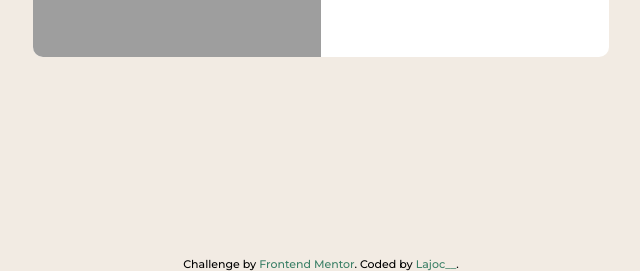
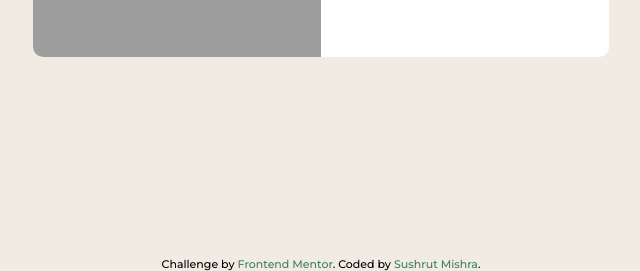
Before and after one commit to sushrutmishra27/Product-preview-card-component, a plain HTML site: page index.html in a window 1280 px wide. Shown: the part 543-814 px from the top of the page, without its empty margins (319-959 px from the left). Drawn offline with Linux system fonts and the light colour scheme.

Commit message:
Update index.html

```diff
--- a/index.html
+++ b/index.html
@@ -38,7 +38,7 @@
   <footer>
     <div>
       Challenge by <a href="https://www.frontendmentor.io?ref=challenge" target="_blank">Frontend Mentor</a>.
-      Coded by <a href="https://github.com/f-lajoc">Lajoc__</a>.
+      Coded by <a href="https://github.com/sushrutmishra27">Sushrut Mishra</a>.
     </div>
   </footer>
 </body>
```
